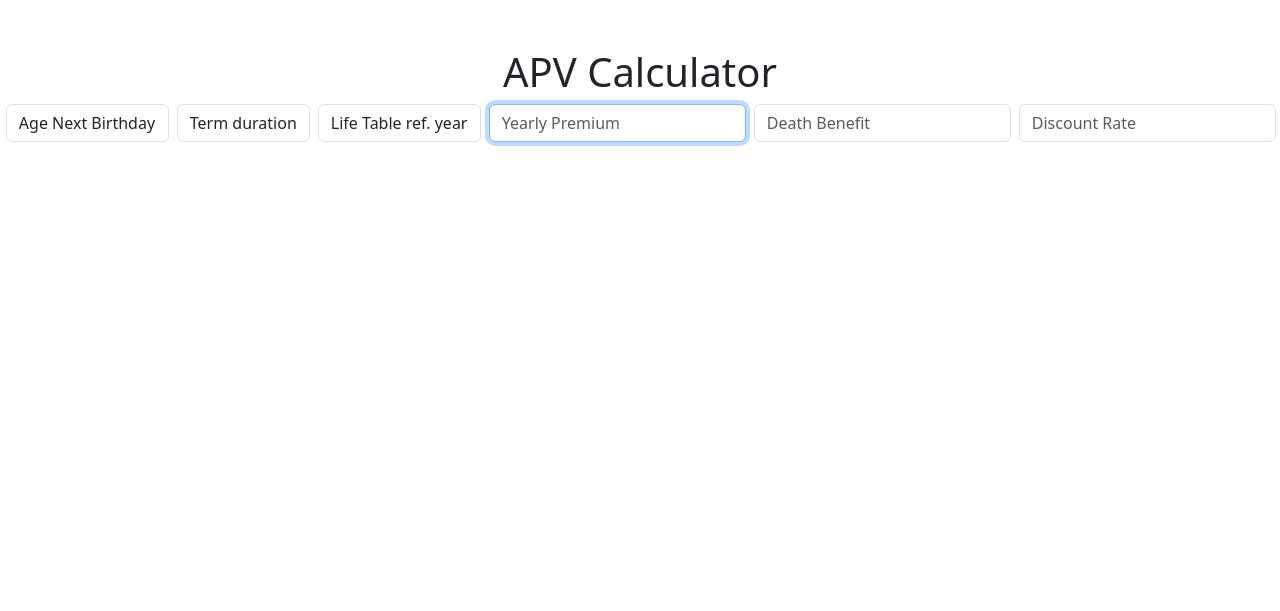
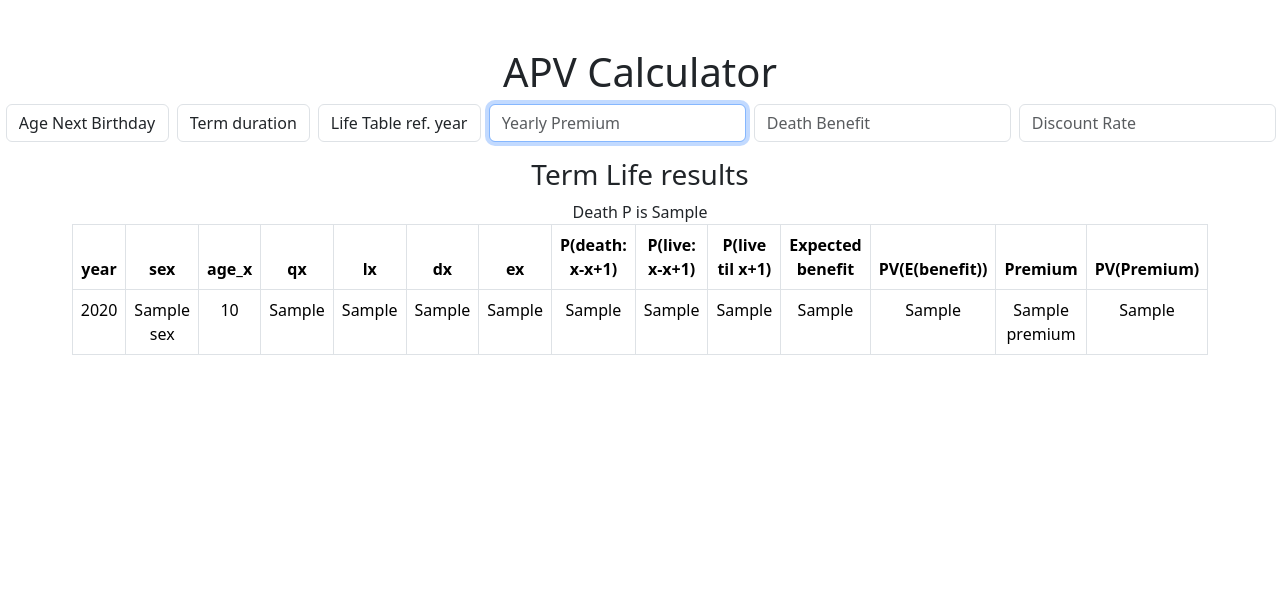
Before and after one commit to herphay/APV-Calculator, a Flask app: template templates/apv.html in a window 1280 px wide; the page is wider, and only the part inside the window is pictured. Shown: the part 76-687 px from the top of that part. Run offline with Flask 3, Linux system fonts and the light colour scheme; the template is opened without the code that fills it: most values are stand-ins (such as "Sample title", 1, 10 or a date in 2020).

Commit message:
Commit partial APV, TOFIX calc error

```diff
--- a/app.py
+++ b/app.py
@@ -36,14 +36,65 @@ def apv():
             return render_template("apv.html", years=years, error_msg='Missing input')
 
         try:
-            anb, term, year = int(anb), int(term), int(year)
+            anb, year = int(anb), int(year)
             premium, benefit, discount = float(premium), float(benefit), float(discount)
         except ValueError:
             return render_template("apv.html", years=years, error_msg='Except for sex, input should be numbers')
 
+        if term == 'Whole Life':
+            term = 101 - anb
+        else:
+            try:
+                term = int(term)
+            except ValueError:
+                return render_template("apv.html", years=years, error_msg='Invalid term duration')
+
         table = get_life_table(year, sex)
 
-        return render_template("apv.html", years=years)
+        P_death_total = 0
+        for age in range(len(table)):
+            if table[age]['age_x'] < anb:
+                # If your Age Next Birthday is bigger than the start of age_x
+                # It means you have already survived this age
+                table[age]['Px_death']        = 0.0
+                table[age]['Px_survive']      = 1.0
+                table[age]['Px1_Cum_survive'] = 1.0
+                table[age]['E_benefit']       = 0.0
+                table[age]['EPV_benefit']     = 0.0
+                table[age]['Premium']         = 0.0
+                table[age]['PV_premium']      = 0.0
+            else:
+                # If this is a future age
+                # Px_death is the conditional probability of you dying between age x and x+1
+                # Given that you already survived til age.
+                # So it is = Cumulative probability to survive til age x * P dying between x & x+1
+                table[age]['Px_death']        = table[age-1]['Px1_Cum_survive'] * table[age]['qx']
+                # Your probability of surviving from x to x+1 given survival til x is just the compliment
+                table[age]['Px_survive']      = 1 - table[age]['Px_death']
+                # Your cumulative prob of surviving till x+1 is then Cum_prob_sur til x * surviving x to x+1
+                table[age]['Px1_Cum_survive'] = table[age-1]['Px1_Cum_survive'] * table[age]['Px_survive']
+
+                # When the term life is still active
+                if table[age]['age_x'] < anb + term:
+                    # EV of benefit is the benefit * P of dying between x & x+1
+                    table[age]['E_benefit']   = table[age]['Px_death'] * benefit
+                    # Assume benefit is always paid out End of the Year -> start & die at 24 anb, benefit discount 1 yr
+                    table[age]['EPV_benefit'] = table[age]['E_benefit'] / (1 + discount) ** (table[age]['age_x'] - anb + 1)
+                    table[age]['Premium']     = premium
+                    # premium assumed to be paid Start of Year
+                    table[age]['PV_premium']  = premium / (1 + discount) ** (table[age]['age_x'] - anb)
+                else:
+                    # Life insurance is not active anymore
+                    table[age]['E_benefit']   = 0.0
+                    table[age]['EPV_benefit'] = 0.0
+                    table[age]['Premium']     = 0.0
+                    table[age]['PV_premium']  = 0.0
+
+            P_death_total += table[age]['Px_death']
+
+        print(P_death_total)
+
+        return render_template("apv.html", years=years, table=table, PdT=P_death_total)
 
     return render_template("apv.html", years=years)
 
--- a/templates/apv.html
+++ b/templates/apv.html
@@ -40,4 +40,52 @@
         </form>
     </div>
     <div>{{ error_msg }}</div>
+
+    <div>
+        <h3>Term Life results</h3>
+        <div>Death P is {{ PdT }}</div>
+    </div>
+
+    <div class="mb-3 d-flex justify-content-center align-items-center">
+        <table class="table table-bordered" style="width: 130%;">
+            <thead>
+                <tr>
+                    <th style="width: 10%;">year</th>
+                    <th style="width: 10%;">sex</th>
+                    <th style="width: 10%;">age_x</th>
+                    <th style="width: 10%;">qx</th>
+                    <th style="width: 11%;">lx</th>
+                    <th style="width: 10%;">dx</th>
+                    <th style="width: 10%;">ex</th>
+                    <th style="width: 10%;">P(death: x-x+1)</th>
+                    <th style="width: 10%;">P(live: x-x+1)</th>
+                    <th style="width: 10%;">P(live til x+1)</th>
+                    <th style="width: 10%;">Expected benefit</th>
+                    <th style="width: 11%;">PV(E(benefit))</th>
+                    <th style="width: 10%;">Premium</th>
+                    <th style="width: 10%;">PV(Premium)</th>
+                </tr>
+            </thead>
+            <tbody>
+                {% for row in table %}
+                    <tr>
+                        <td>{{ row.year }}</td>
+                        <td>{{ row.sex }}</td>
+                        <td>{{ row.age_x }}</td>
+                        <td>{{ row.qx }}</td>
+                        <td>{{ row.lx }}</td>
+                        <td>{{ row.dx }}</td>
+                        <td>{{ row.ex }}</td>
+                        <td>{{ row.Px_death }}</td>
+                        <td>{{ row.Px_survive }}</td>
+                        <td>{{ row.Px1_Cum_survive }}</td>
+                        <td>{{ row.E_benefit }}</td>
+                        <td>{{ row.EPV_benefit }}</td>
+                        <td>{{ row.Premium }}</td>
+                        <td>{{ row.PV_premium }}</td>
+                    </tr>
+                {% endfor %}
+            </tbody>
+        </table>
+    </div>
 {% endblock %}
```
